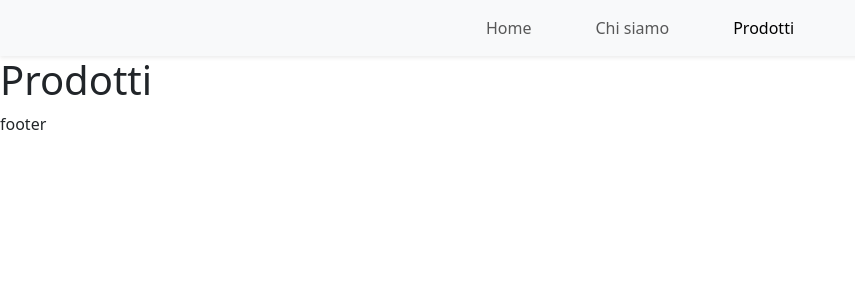
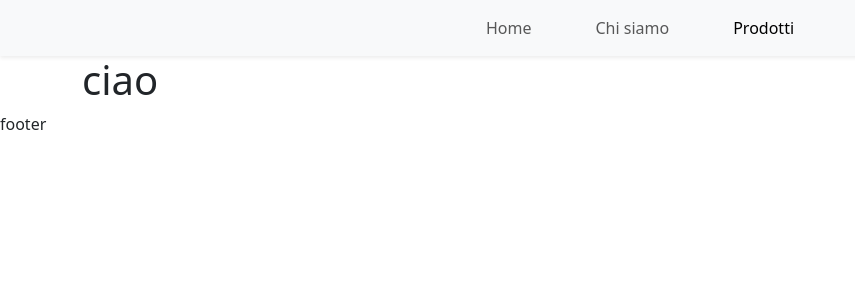
Before and after one commit to giuseppepetrazzuolo6/react-router, a React (Vite) app: page /products in a window 1280 px wide. Shown: the top 300 px of the page, without its empty margins (0-855 px from the left). Built offline with nearby package versions, Linux system fonts and the light colour scheme; the HTML template or start-up script is replaced by a standard one.

Commit message:
Create base structure for Products page

```diff
--- a/src/pages/Products.jsx
+++ b/src/pages/Products.jsx
@@ -1,6 +1,15 @@
+import axios from "axios"
+import { useState, useEffect } from "react"
 export default function Products() {
+    const productsApiUrl = ''
 
     return (
-        <h1>Prodotti</h1>
+        <div className="container">
+            <div className="row">
+                <div className="col-12 col-md-6 col-lg-4">
+                    <h1>ciao</h1>
+                </div>
+            </div>
+        </div>
     )
 }
```
